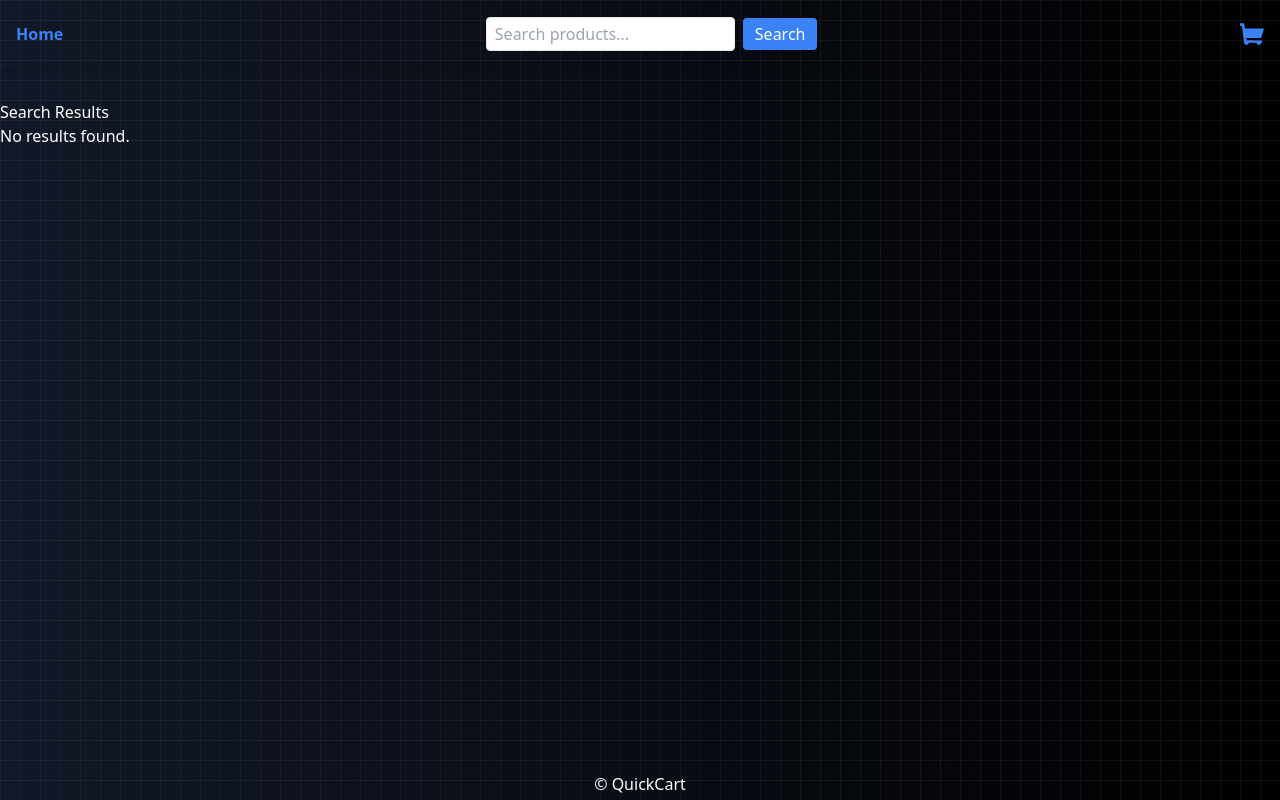
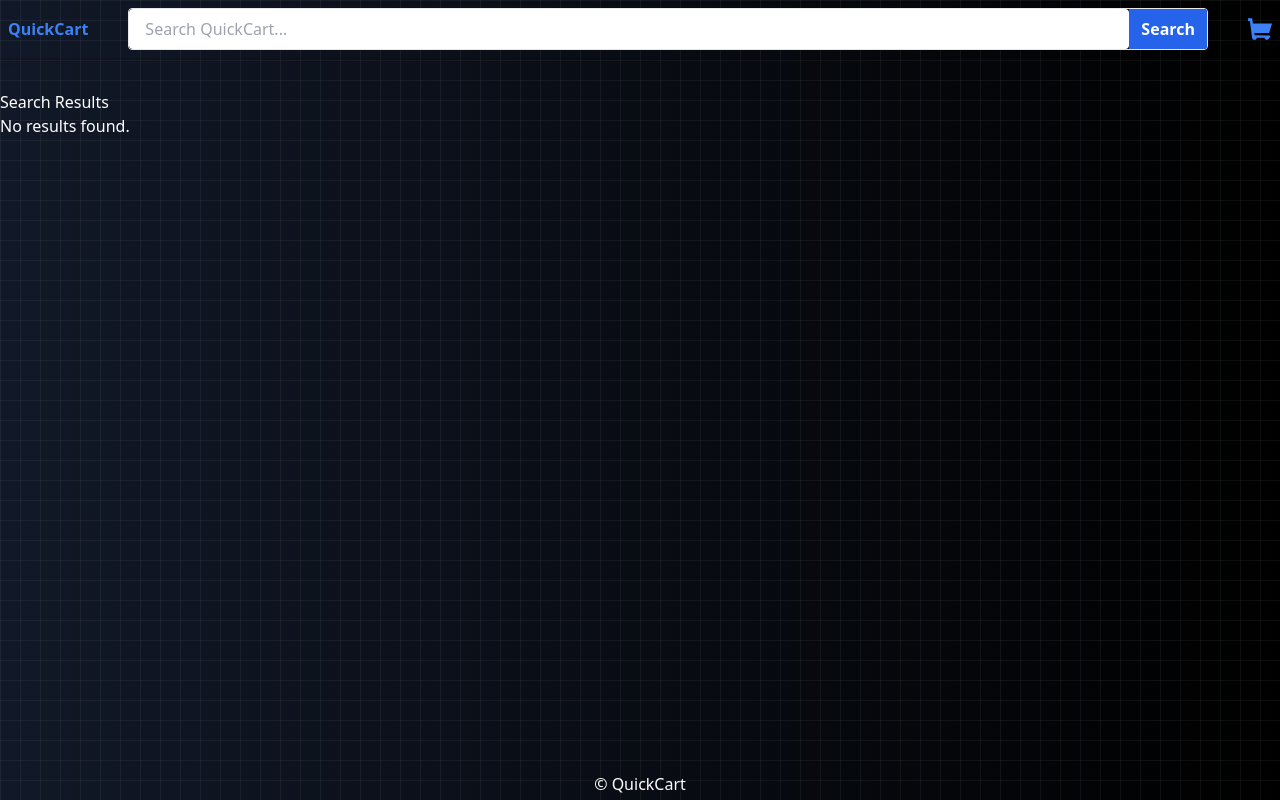
Before and after one commit to ShouravRakshit/Quick-Cart, a Django app: page /search/ in a window 1280 px wide. Run offline with Django 5.2, Linux system fonts and the light colour scheme.

Commit message:
fixed the search bar

```diff
--- a/ecommercesite/static/dist/styles.css
+++ b/ecommercesite/static/dist/styles.css
@@ -765,6 +781,22 @@ video {
   margin-bottom: calc(1.25rem * var(--tw-space-y-reverse));
 }
 
+.space-x-4 > :not([hidden]) ~ :not([hidden]) {
+  --tw-space-x-reverse: 0;
+  margin-right: calc(1rem * var(--tw-space-x-reverse));
+  margin-left: calc(1rem * calc(1 - var(--tw-space-x-reverse)));
+}
+
+.space-y-2 > :not([hidden]) ~ :not([hidden]) {
+  --tw-space-y-reverse: 0;
+  margin-top: calc(0.5rem * calc(1 - var(--tw-space-y-reverse)));
+  margin-bottom: calc(0.5rem * var(--tw-space-y-reverse));
+}
+
+.overflow-hidden {
+  overflow: hidden;
+}
+
 .rounded {
   border-radius: 0.25rem;
 }
@@ -837,6 +883,10 @@ video {
   padding: 2rem;
 }
 
+.p-2 {
+  padding: 0.5rem;
+}
+
 .px-2 {
   padding-left: 0.5rem;
   padding-right: 0.5rem;
@@ -938,6 +1003,11 @@ video {
   color: rgb(255 255 255 / var(--tw-text-opacity, 1));
 }
 
+.text-gray-700 {
+  --tw-text-opacity: 1;
+  color: rgb(55 65 81 / var(--tw-text-opacity, 1));
+}
+
 .shadow-md {
   --tw-shadow: 0 4px 6px -1px rgb(0 0 0 / 0.1), 0 2px 4px -2px rgb(0 0 0 / 0.1);
   --tw-shadow-colored: 0 4px 6px -1px var(--tw-shadow-color), 0 2px 4px -2px var(--tw-shadow-color);
@@ -999,6 +1079,10 @@ video {
 
   .sm\:mt-0 {
     margin-top: 0px;
+  }
+
+  .sm\:w-96 {
+    width: 24rem;
   }
 
   .sm\:flex-row {
@@ -1037,7 +1121,39 @@ video {
     width: 66.666667%;
   }
 
+  .md\:w-\[500px\] {
+    width: 500px;
+  }
+
+  .md\:w-\[800px\] {
+    width: 800px;
+  }
+
+  .md\:w-\[1000px\] {
+    width: 1000px;
+  }
+
+  .md\:w-\[600px\] {
+    width: 600px;
+  }
+
   .md\:flex-nowrap {
     flex-wrap: nowrap;
   }
 }
+
+@media (min-width: 1024px) {
+  .lg\:w-\[800px\] {
+    width: 800px;
+  }
+
+  .lg\:max-w-lg {
+    max-width: 32rem;
+  }
+}
+
+@media (min-width: 1280px) {
+  .xl\:w-\[1000px\] {
+    width: 1000px;
+  }
+}
--- a/ecommercesite/templates/includes/nav.html
+++ b/ecommercesite/templates/includes/nav.html
@@ -1,30 +1,35 @@
 <nav
-  class="container mx-auto p-4 flex flex-col sm:flex-row sm:justify-between sm:items-center space-y-4 sm:space-y-0"
+  class="container mx-auto p-2 flex flex-col sm:flex-row sm:justify-between sm:items-center space-y-4 sm:space-y-0"
 >
   <!-- Home Link -->
   <div class="flex flex-col items-center sm:items-start">
-    <a href="/" class="text-blue-500 text-1xl font-bold mb-2 sm:mb-0">Home</a>
+    <a href="/" class="text-blue-500 text-1xl font-bold mb-2 sm:mb-0">QuickCart</a>
   </div>
 
   <!-- Search Form -->
   <form
   method="get"
   action="{% url 'products:product_search' %}"
-    class="flex flex-col sm:flex-row items-center"
+  class="flex items-center border rounded overflow-hidden"
   >
+
+  <!-- Search Input -->
   <input
   type="text"
   name="q"
-      placeholder="Search products..."
-      class="border px-2 py-1 rounded-l sm:rounded"
+  placeholder="Search QuickCart..."
+  class="w-full sm:w-96 md:w-[600px] lg:w-[800px] xl:w-[1000px] px-4 py-2 text-gray-700 focus:outline-none rounded"
 />
+
+  <!-- Search Button -->
   <button
     type="submit"
-      class="bg-blue-500 text-white px-3 py-1 rounded sm:ml-2 mt-2 sm:mt-0"
+    class=" bg-blue-600 hover:bg-blue-500 text-white text-base font-bold transition-colors duration-500 px-3 py-2"
   >
     Search
   </button>
 </form>
+
 
   <!-- Cart Icon -->
   <a href="{% url 'cart:cart_detail' %}" class="fill-blue-500">
@@ -61,34 +66,3 @@
   </a>
 
 </nav>
-
-<script>
-	const themeToggle = document.getElementById('theme-toggle');
-const lightIcon = document.getElementById('light-icon');
-const darkIcon = document.getElementById('dark-icon');
-
-const isDarkMode = localStorage.getItem('theme') === 'dark';
-
-// the initial color theme
-if (isDarkMode) {
-    document.documentElement.classList.add('dark');
-    lightIcon.classList.remove('hidden');
-    darkIcon.classList.add('hidden');
-}
-
-themeToggle.addEventListener('click', () => {
-    document.documentElement.classList.toggle('dark');
-    const isDark = document.documentElement.classList.contains('dark');
-    localStorage.setItem('theme', isDark ? 'dark' : 'light');
-
-    // Toggle icons
-    if (isDark) {
-        lightIcon.classList.remove('hidden');
-        darkIcon.classList.add('hidden');
-    } else {
-        darkIcon.classList.remove('hidden');
-        lightIcon.classList.add('hidden');
-    }
-});
-
-</script>
```
Also changed, not shown: other parts of ecommercesite/static/dist/styles.css (+55 -0 lines), ecommercesite/tailwind.config.js (line endings or trailing spaces). Lines whose indentation alone changed are shown as unchanged.
